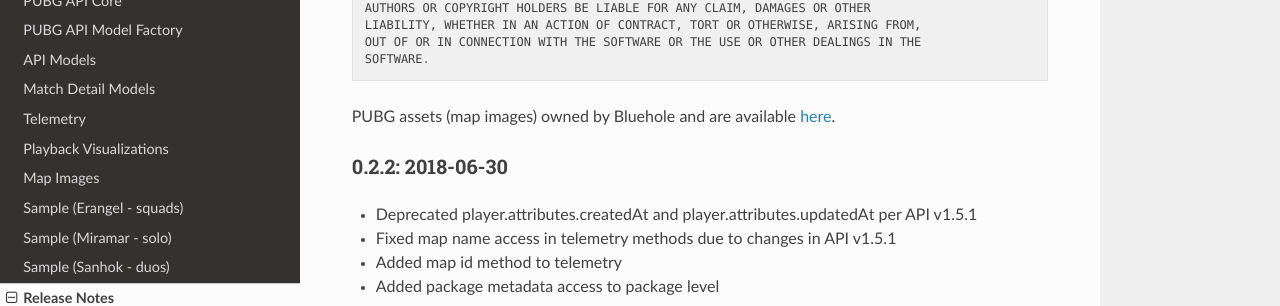
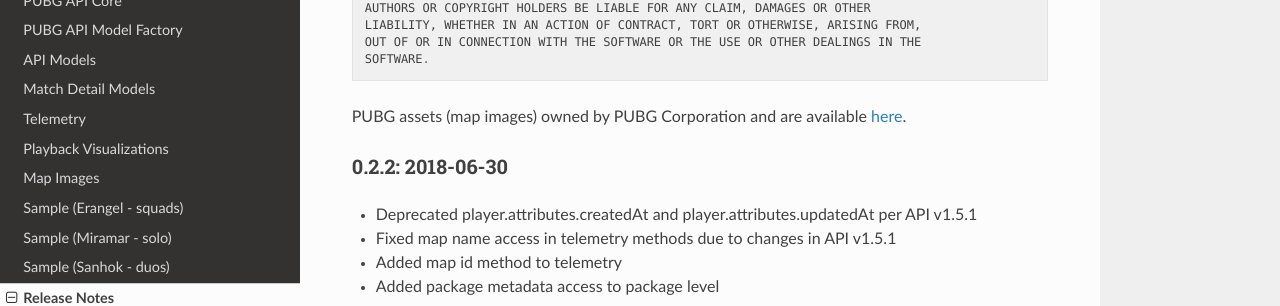
Before and after one commit to crflynn/chicken-dinner, a Sphinx documentation site: the page built from docs/notes.rst, in a window 1280 px wide and 900 px high, scrolled down 492 px. Shown: the part 151-457 px from the top of the window. Built offline with Sphinx 7.4.7 and the Read the Docs theme 2.0.0, drawn with Linux system fonts in a browser that asks for light colours.

Commit message:
bluehole -> pubg corp

```diff
--- a/docs/notes.rst
+++ b/docs/notes.rst
@@ -15,7 +15,7 @@ License
 .. include:: ../LICENSE.txt
     :literal:
 
-PUBG assets (map images) owned by Bluehole and are
+PUBG assets (map images) owned by PUBG Corporation and are
 available `here <https://github.com/pubg/api-assets/tree/master/Assets/Maps>`_.
 
 .. include:: ../HISTORY.rst
```
